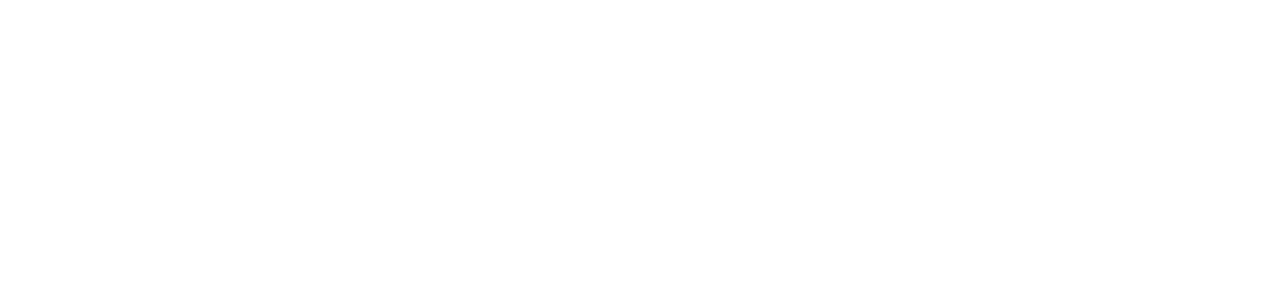
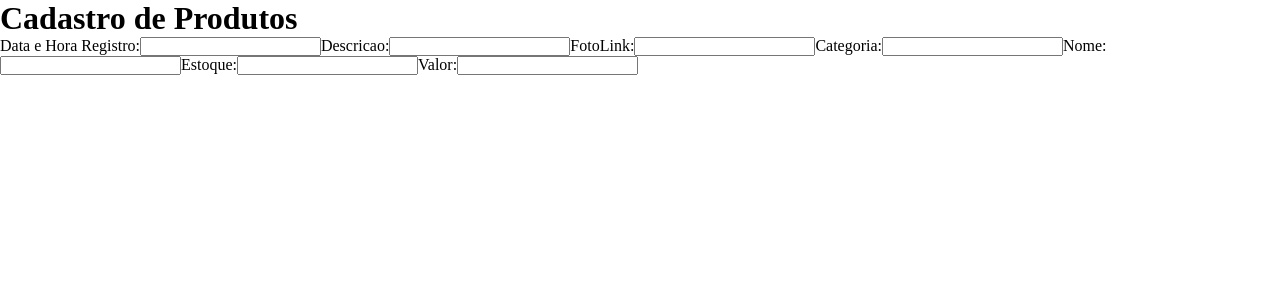
Before and after one commit to brunodias52/ReactWeb-Grupo05, a React (Create React App) app: page /CadastroProduto in a window 1280 px wide. Shown: the top 300 px of the page. Built offline with nearby package versions, Linux system fonts and the light colour scheme.

Commit message:
Cadastro de produto e cliente sem formatacao

```diff
--- a/src/Routes.js
+++ b/src/Routes.js
@@ -6,8 +6,8 @@
 import QuemSomos from "./pages/QuemSomos";
 import Contato from "./pages/Contato";
 import Login from "./pages/Login";
-import Cadastro from "./pages/Cadastro";
-
+import CadastroUsuario from "./pages/CadastroUsuario";
+import CadastroProduto from "./pages/CadastroProduto";
 
 function Routes() {
   return (
@@ -19,7 +19,8 @@
 
         <Route path="/QuemSomos" exact component={QuemSomos} />
         <Route path="/Contato" exact component={Contato} />
-        <Route path="/Cadastro" exact component={Cadastro} />
+        <Route path="/CadastroUsuario" exact component={CadastroUsuario} />
+        <Route path="/CadastroProduto" exact component={CadastroProduto} />
         <Route path="/Login" exact component={Login} />
       </Switch>
     </BrowserRouter>
--- a/src/components/Header/index.js
+++ b/src/components/Header/index.js
@@ -62,8 +62,11 @@
                                         <NavLink exact activeClassName='is-active' onClick={toggleClass} to={`/`}> Home </NavLink> </li>
                                         <li className="menu-item " ><NavLink onClick={toggleClass} activeClassName='is-active' to={`/QuemSomos`}> Quem Somos </NavLink> </li>
                                         <li className="menu-item " ><NavLink onClick={toggleClass} activeClassName='is-active' to={`/Contato`}> Contato </NavLink> </li>
-                                        <li className="menu-item " ><NavLink onClick={toggleClass} activeClassName='is-active' to={`/Cadastro`}> Cadastro </NavLink> </li>
-                                        <li className="menu-item " ><NavLink onClick={toggleClass} activeClassName='is-active' to={'/Login'}> Login </NavLink></li>
+                                        <li className="menu-item " ><NavLink onClick={toggleClass} activeClassName='is-active' to={`/CadastroUsuario`}> Cadastro Usuário </NavLink> </li>
+                                        <li className="menu-item " ><NavLink onClick={toggleClass}
+                                        activeClassName='is-active' to={`/CadastroProduto`}> Cadastro Produto </NavLink> </li>
+                                        <li className="menu-item " ><NavLink onClick={toggleClass}
+                                        activeClassName='is-active' to={'/Login'}> Login </NavLink></li>
                                         <li className="menu-item " ><NavLink onClick={toggleClass} activeClassName='is-active' to={'/#'}> <FiShoppingCart/> </NavLink></li>
 
                                     </ul>
--- /dev/null
+++ b/src/pages/CadastroProduto/index.jsx
@@ -0,0 +1,99 @@
+import React, { useState } from "react";
+import api from "../../Service/api";
+/*TODO import {ContainerRegistro} from "./style"       rever o edereco*/
+import Titulo from "../../components/Titulo"
+
+const productDataModel = {
+    "dataFabricacao": "",/* TODO temos de rever este metodo para completar automatico*/
+    "descricao":"",
+    "fotoLink": "",
+    "idCategoria": "",
+    /* "idFuncionario": "",*/
+    "nome":"",
+    /*"nomeCategoria": "",*/
+    "qtdEstoque": "",
+    "valor": ""
+}
+function CadastroProduto() {
+    const [productData, setProductData] = useState(productDataModel);
+    function handleSetProductData(key, value) {
+        setProductData({
+            ...productData,
+            [key]: value,
+        });
+    }
+
+    console.log(productData)
+    function cadastrar(e) {
+        e.preventDefault();
+        api.post("/produto", productData) /* TODO verificar endereco apos a pasta estar atualizada*/
+                    .then((response) => {
+                if (response.status === 201) {
+                    const { data } = response
+                    alert(`Produto Cadastrado`)
+
+                    setProductData(productDataModel)
+                }
+            }).catch((error) => {
+                alert(`${error.message} - Produto não cadastrado`)
+            })
+    }
+
+    return (
+
+        <form onSubmit={(e) => cadastrar(e)}>
+            <Titulo>Cadastro de Produtos</Titulo>
+            <label>Data e Hora Registro:</label>
+            <input
+                type="text"
+                dataFabricacao="dataFabricacao"
+                value={productData.dataFabricacao}
+                onChange={(e) => handleSetProductData("dataFabricacao", e.target.value)}
+            />
+           <label>Descricao:</label>
+            <input
+                type="text"
+                descricao="dataDescricao"
+                value={productData.descricao}
+                onChange={(e) => handleSetProductData("descricao", e.target.value)}
+            />
+            <label>FotoLink:</label>
+            <input
+                type="text"
+                fotoLink="dataFotoLink"
+                value={productData.fotoLink}/* TODO verificar trecho*/
+                onChange={(e) => handleSetProductData("fotoLink", e.target.value)}
+            />
+             <label>Categoria:</label>
+            <input
+                type="text"
+                idCategoria="dataIdCategoria"/* TODO ver se o de cima está certo*/
+                value={productData.idCategoria}/* TODO verificar trecho*/
+                onChange={(e) => handleSetProductData("idCategoria", e.target.value)}
+            />
+            <label>Nome:</label>
+            <input
+                type="text"
+                nome="dataNome"
+                value={productData.nome}/* TODO verificar trecho*/
+                onChange={(e) => handleSetProductData("nome", e.target.value)}
+            />
+            <label>Estoque:</label>
+            <input
+                type="text"
+                qtdEstoque="dataQtdEstoque"
+                value={productData.qtdEstoque}/* TODO verificar trecho*/
+                onChange={(e) => handleSetProductData("qtdEstoque", e.target.value)}
+            />
+            <label>Valor:</label>
+            <input
+                type="text"
+                valor="dataValor"
+                value={productData.valor}/* TODO verificar trecho*/
+                onChange={(e) => handleSetProductData("valor", e.target.value)}
+            />
+
+            </form>
+    )
+    }
+    export default CadastroProduto;
--- /dev/null
+++ b/src/pages/CadastroProduto/style.js
@@ -0,0 +1,39 @@
+import styled from "styled-components";
+
+export const ContainerForm = styled.div`
+    width: 100%;
+    display: flex;
+    justify-content: center;
+    align-items: center;
+`
+
+export const Form = styled.form`
+    margin: auto;
+    margin-top: 10%;
+    display: flex;
+    flex-direction: column;
+    border: 1px solid #fff;
+    border-radius: 5px;
+    width: 30%;
+    min-width: 20rem;
+    padding: 2rem;
+    gap: 0.5rem;
+    label{
+        text-align: left;
+        color: #fff;
+    }
+    input{
+        font-size: 1.3rem;
+        border-radius: 5px;
+        &:focus{
+            outline: 3px solid #0089FE;
+        }
+    }
+    p{
+        color: #fff;
+    }
+    span{
+        color: #0089FE;
+        cursor: pointer;
+    }
+`
--- a/src/pages/Cadastro/index.jsx
+++ b/src/pages/CadastroUsuario/index.jsx
@@ -20,7 +20,7 @@
     usuario: ""
 }
 
-function Cadastro() {
+function CadastroUsuario() {
     const [userData, setUserData] = useState(userDataModel);
 
 
@@ -148,15 +148,9 @@
                 onChange={(e) => handleSetUserData("usuario", e.target.value)}
             />
 
-            <label>senha</label>
-            <input
-                type="password"
-                senha="senha1"
-                value={userData.senha1}
-                onChange={(e) => handleSetUserData("senha1", e.target.value)}
-            />
+
         </form>
 
     );
 }
-export default Cadastro;
+export default CadastroUsuario;
```
Also changed, not shown: src/pages/CadastroUsuario/style.js (added).
